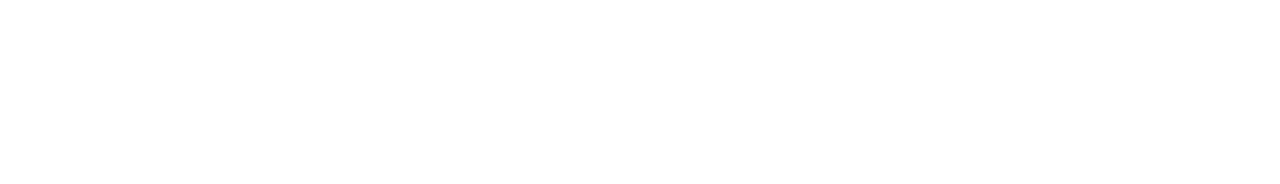
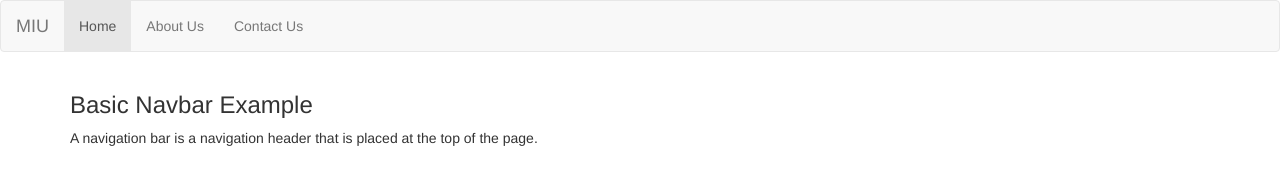
Before and after one commit to hlaing-wai-wai-htet/miu_static, a plain HTML site: page index.html in a window 1280 px wide. Drawn offline with nearby package versions, Linux system fonts and the light colour scheme.

Commit message:
add navbar

```diff
--- a/index.html
+++ b/index.html
@@ -1,9 +1,32 @@
 <!DOCTYPE html>
-<html>
+<html lang="en">
 <head>
-	<title>MIU</title>
+  <title>MIU</title>
+  <meta charset="utf-8">
+  <meta name="viewport" content="width=device-width, initial-scale=1">
+  <link rel="stylesheet" href="https://maxcdn.bootstrapcdn.com/bootstrap/3.4.0/css/bootstrap.min.css">
+  <script src="https://ajax.googleapis.com/ajax/libs/jquery/3.4.1/jquery.min.js"></script>
+  <script src="https://maxcdn.bootstrapcdn.com/bootstrap/3.4.0/js/bootstrap.min.js"></script>
 </head>
 <body>
 
+<nav class="navbar navbar-default">
+  <div class="container-fluid">
+    <div class="navbar-header">
+      <a class="navbar-brand" href="#">MIU</a>
+    </div>
+    <ul class="nav navbar-nav">
+      <li class="active"><a href="#">Home</a></li>
+      <li><a href="#">About Us</a></li>
+      <li><a href="#">Contact Us</a></li>
+    </ul>
+  </div>
+</nav>
+
+<div class="container">
+  <h3>Basic Navbar Example</h3>
+  <p>A navigation bar is a navigation header that is placed at the top of the page.</p>
+</div>
+
 </body>
 </html>
```
